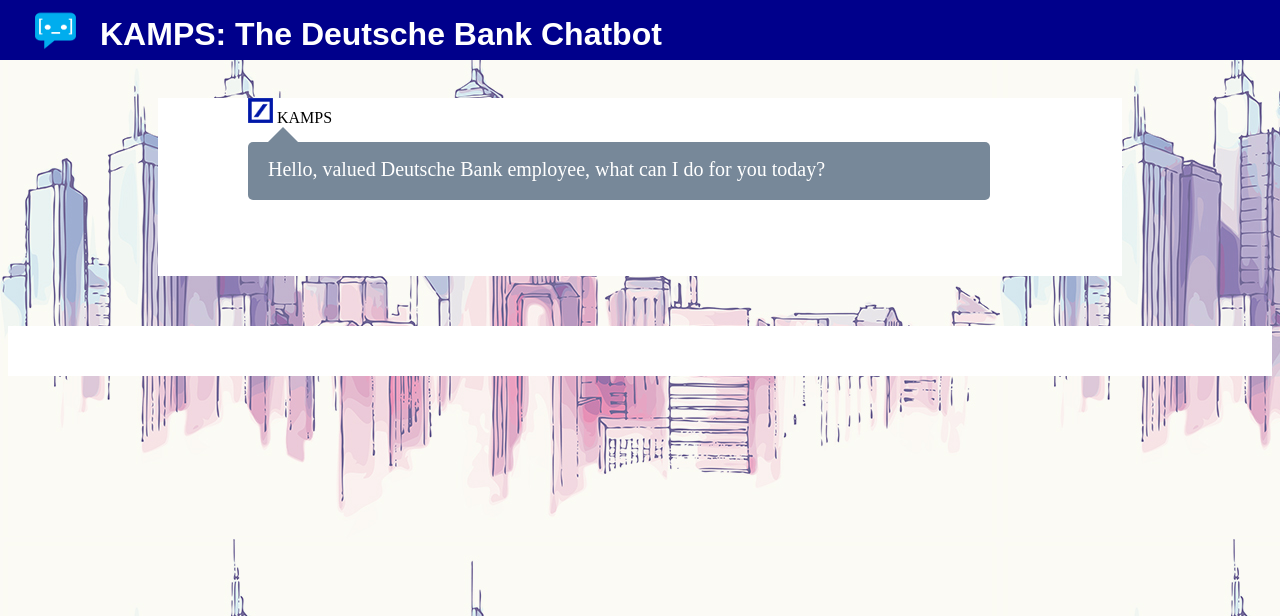
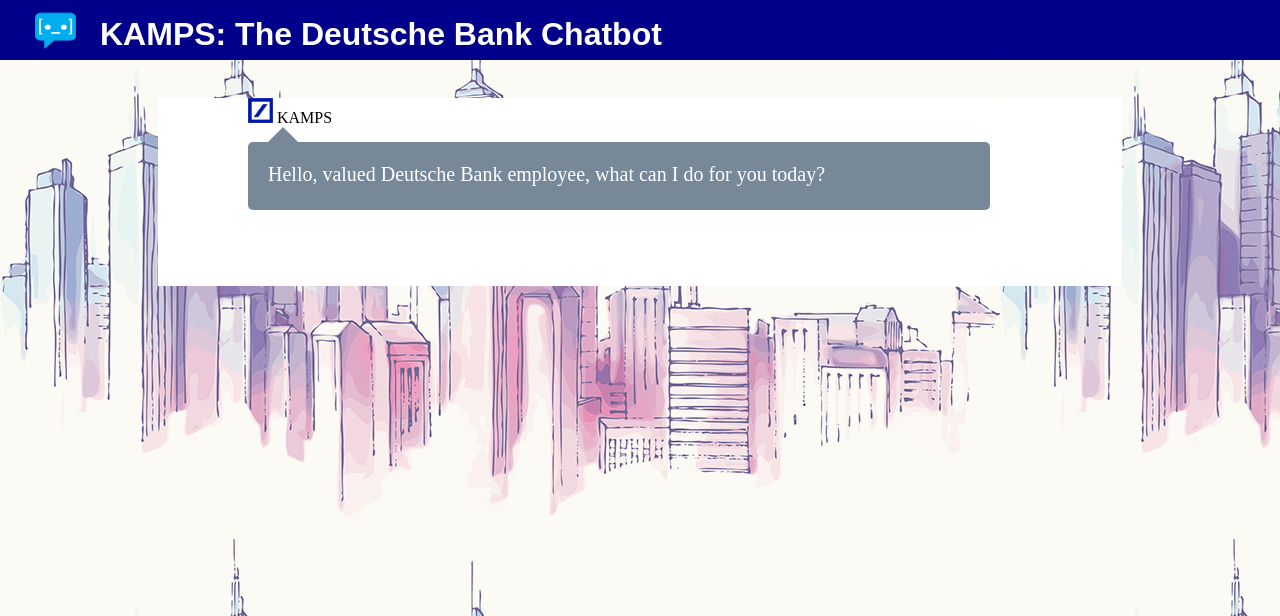
Before and after one commit to sahilpwr/ChatBot, a Django app: page /home/ in a window 1280 px wide. Shown: the top 616 px of the page. Run offline with Django 3.2, Linux system fonts and the light colour scheme; data comes from the database, SQL or seed files in the repository; some libraries are stand-ins or nearby versions.

Commit message:
increased line spacing and got rid of border around picture

```diff
--- a/static/kamps.css
+++ b/static/kamps.css
@@ -20,7 +20,7 @@ http://nicolasgallagher.com/pure-css-speech-bubbles/demo/*/
 }
 .chat .chat-history{
     padding: 150px 150px 50px;
-    border-bottom: 50px solid white;
+    /*border-bottom: 50px solid white;*/
 }
 .chat .chat-history .message-data {
     margin-bottom: 15px;
@@ -77,12 +77,14 @@ http://nicolasgallagher.com/pure-css-speech-bubbles/demo/*/
     background:  royalblue;
     color:#FFFFFF;
     padding-left: 20px;
-    word-wrap: break-word
+    word-wrap: break-word;
+    line-height: 25px;
 }
 .chat .chat-history .me-message {
     background: lightslategrey;
     padding-left: 20px;
-    word-wrap: break-word
+    word-wrap: break-word;
+    line-height: 25px;
 }
 
 /*Little triangle at top of other user*/
```
